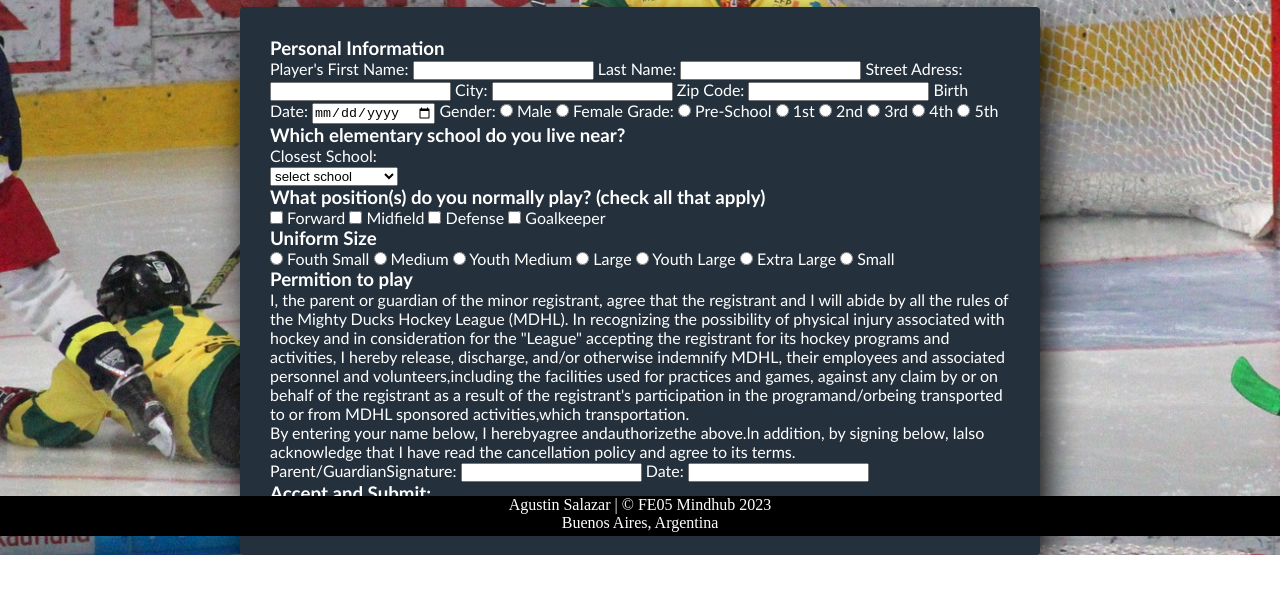
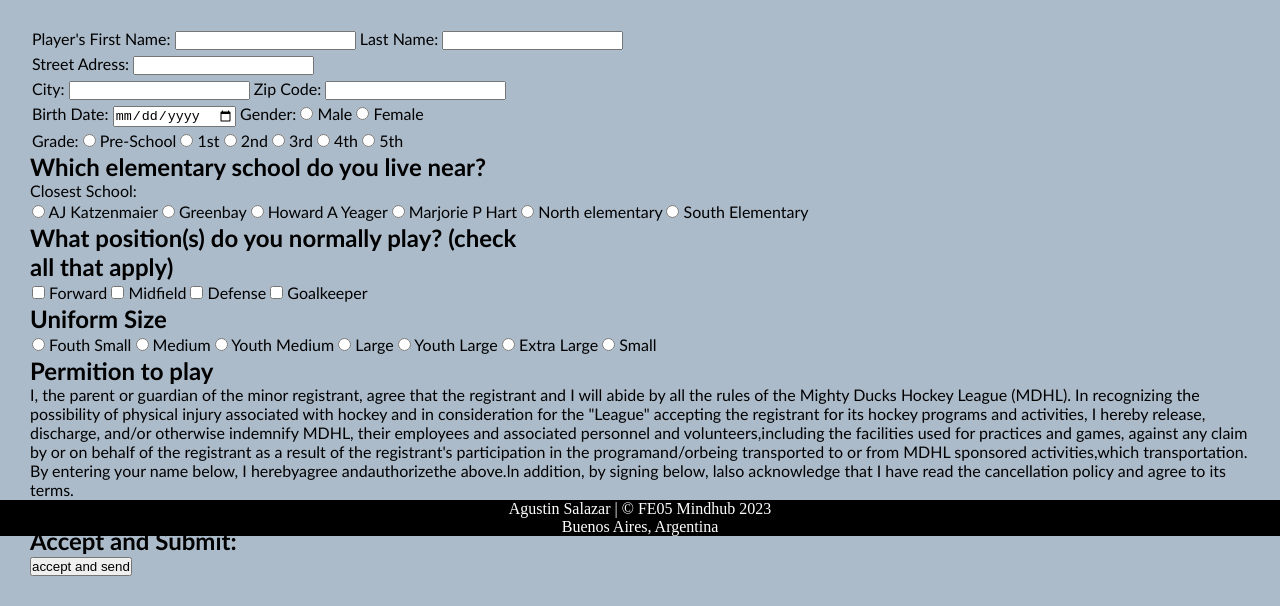
Before and after one commit to Salazar-mario/Proyecto-Hockey-Mindhub, a plain HTML site: page formulario.html in a window 1280 px wide. Shown: the part 264-870 px from the top of the page. Before the commit the page ends 819 px from the top, so only its background shows below. Drawn offline with Linux system fonts and the light colour scheme.

Commit message:
Correciones generales

```diff
--- a/Styles/styles3.css
+++ b/Styles/styles3.css
@@ -10,10 +10,7 @@ html {
 }
 
 body {
-    background-image: url(/src/assets/img/design1_image2.jpg);
-    background-size: cover;
-    background-repeat: no-repeat;
-    background-attachment: fixed;
+    background: #acbbca;
     box-sizing: border-box;
     display: flex;
     flex-direction: column;
@@ -57,14 +54,16 @@ article {
     display: flex;
     flex-direction: column;
     align-items: center;
-    justify-content: end;
-    height: 252px;
+    justify-content:flex-end;
+    height: 400px;
+
+
 }
 
 article .container {
     display: flex;
     flex-direction: column;
-    justify-content: flex-end;
+    justify-content: flex-start;
 }
 
 
@@ -81,6 +80,7 @@ article .container {
     border-radius: 50%;
     box-shadow: 0px 0px 15px 15px #ec731e;
     transform: rotate(360deg);
+
 }
 
 .container1 {
@@ -90,7 +90,6 @@ article .container {
     align-items: flex-end;
 
 }
-
 
 .text1 {
     display: flex;
@@ -208,12 +207,12 @@ aside {
 
 footer {
     background-color: black;
-    width: 100%;
-    height: 40px;
     color: white;
     text-align: center;
-    position: absolute;
+    position: fixed;
+    width: 100%;
     bottom: 0;
+
 }
 
 .position {
@@ -263,7 +262,6 @@ dd {
 li {
     color: red;
     padding: 10px;
-    background-color: black;
 }
 
 table {
@@ -290,9 +288,10 @@ table {
     text-decoration: underline;
 }
 
-td{
+td {
     text-align: center;
 }
+
 .information {
     font-weight: bold;
     display: flex;
@@ -380,7 +379,6 @@ dd {
 li {
     color: red;
     padding: 10px;
-    background-color: white;
     list-style-position: inside;
 }
 
@@ -402,17 +400,24 @@ ol.latin {
     display: flex;
     flex-direction: column;
     align-items: center;
-    justify-content: flex-end;
     height: 580px;
 }
 
 form {
-    width: 800px;
-    background: #24303c;
+    width: 100%;
+    background: #acbbca;
     padding: 30px;
     border-radius: 4px;
     font-family: 'calibri';
-    color: white;
-    box-shadow: 7px 13px 37px #000;
     justify-content: space-between;
 }
+
+fieldset{
+background-color: transparent;
+border-color: transparent;
+}
+.school {
+    display: flex;
+    flex-direction: column;
+
+}
--- a/about.html
+++ b/about.html
@@ -6,6 +6,7 @@
     <meta http-equiv="X-UA-Compatible" content="IE=edge">
     <meta name="viewport" content="width=device-width, initial-scale=1.0">
     <title>About</title>
+    <link rel="icon" type="image/png" sizes="16x16" href="./src/assets/img/favicon-16x16.png">
     <link rel="stylesheet" href="./Styles/styles3.css">
 </head>
 
@@ -24,9 +25,10 @@
             <figure>
                 <img src="./src/assets/img/LogoMightyducks-01.png" alt="mi_logo" id="logo" class="logo">
             </figure>
-                <figure class="container1">
-                    <img src="./src/assets/img/design1_image1.jpg" alt="hockey" class="photo">
-                </figure>
+            <figure class="container1">
+                <img src="./src/assets/img/design1_image1.jpg" alt="hockey" class="photo">
+            </figure>
+            </figure>
         </header>
         <h2 class="text2">About MDHL</h2>
         <article class="box1">
@@ -51,4 +53,5 @@
     </main>
 
 </body>
+
 </html>
--- a/formulario.html
+++ b/formulario.html
@@ -6,6 +6,7 @@
     <meta http-equiv="X-UA-Compatible" content="IE=edge">
     <meta name="viewport" content="width=device-width, initial-scale=1.0">
     <title>Document</title>
+    <link rel="icon" type="image/png" sizes="16x16" href="./src/assets/img/favicon-16x16.png">
     <link rel="stylesheet" href="./Styles/styles3.css">
 
 </head>
@@ -25,21 +26,28 @@
             <figure>
                 <img src="./src/assets/img/LogoMightyducks-01.png" alt="mi_logo" id="logo" class="logo">
             </figure>
-            <h2 class="text2">Formulario de Registro</h2>
         </header>
+        <h3>Registration Form</h3>
         <div class="formulario">
             <form action="show_data.html">
-                <h3>Personal Information</h3>
+                <div>
+                    <fieldset>
                         <label>Player's First Name:</label>
                         <input type="text" id="firstName" name="firstName">
                         <label>Last Name:</label>
                         <input type="text" id="lastName" name="lastName">
+                    </fieldset>
+                    <fieldset>
                         <label>Street Adress:</label>
                         <input type="text" id="adress" name="adress">
+                    </fieldset>
+                    <fieldset>
                         <label>City:</label>
                         <input type="text" id="city" name="city">
                         <label>Zip Code:</label>
                         <input type="text" id="zip" name="zip">
+                    </fieldset>
+                    <fieldset>
                         <label>Birth Date:</label>
                         <input type="date" id="birth" name="birth">
                         <label>Gender:</label>
@@ -47,6 +55,8 @@
                         <label>Male</label>
                         <input type="radio" id="female" value="female" name="gender">
                         <label>Female</label>
+                    </fieldset>
+                    <fieldset>
                         <label id="grade">Grade:</label>
                         <input type="radio" id="preSchool" value="preSchool" name="grade">
                         <label>Pre-School</label>
@@ -60,18 +70,33 @@
                         <label>4th</label>
                         <input type="radio" id="5th" value="5th" name="grade">
                         <label>5th</label>
-                <h3>Which elementary school do you live near?</h3>
+                    </fieldset>
+                </div>
+
+                <h2>Which elementary school do you live near?</h2>
+
                 <p>Closest School:</p>
-                <select name="school">
-                    <option>select school</option>
-                    <option value="katzenmaierSchool">AJ Katzenmaier</option>
-                    <option value="marjorieSchool">Marjorie P Hart</option>
-                    <option value="greenbaySchool">Greenbay</option>
-                    <option value="northSchool">North Elementary</option>
-                    <option value="howardSchool">Howard A Yeager</option>
-                    <option value="southSchool">South Elementary</option>
-                </select>
-                <h3>What position(s) do you normally play? (check all that apply)</h3>
+
+                <div class="school">
+                    <fieldset>
+                        <input type="radio" id="AJ Katzenmaier" value="AJ" name="size">
+                        <label>AJ Katzenmaier</label>
+                        <input type="radio" id="Greenbay" value="Greenbay" name="size">
+                        <label>Greenbay</label>
+                        <input type="radio" id="Howard A Yeager" value="Howard" name="size">
+                        <label>Howard A Yeager</label>
+                        <input type="radio" id="Marjorie P Hart" value="Marjorie" name="size">
+                        <label>Marjorie P Hart</label>
+                        <input type="radio" id="North Elementary" value="North" name="size">
+                        <label>North elementary</label>
+                        <input type="radio" id="South Elementary" value="South" name="size">
+                        <label>South Elementary</label>
+                    </fieldset>
+                </div>
+                <div>
+
+                    <h2>What position(s) do you normally play? (check all that apply)</h2>
+                    <fieldset>
                         <input type="checkbox" id="forward" value="forward" name="position">
                         <label id="position">Forward</label>
                         <input type="checkbox" id="midfield" value="midfield" name="position">
@@ -80,7 +105,11 @@
                         <label>Defense</label>
                         <input type="checkbox" id="goalkeeper" value="goalkeeper" name="position">
                         <label>Goalkeeper</label>
-                <h3>Uniform Size</h3>
+                    </fieldset>
+                </div>
+                <h2>Uniform Size</h2>
+                <div>
+                    <fieldset>
                         <input type="radio" id="fouthSmall" value="fSmall" name="size">
                         <label>Fouth Small</label>
                         <input type="radio" id="medium" value="medium" name="size">
@@ -95,7 +124,10 @@
                         <label>Extra Large</label>
                         <input type="radio" id="small" value="small" name="size">
                         <label>Small</label>
-                <h3>Permition to play</h3>
+                    </fieldset>
+                </div>
+                <h2>Permition to play</h2>
+
                 <p>I, the parent or guardian of the minor registrant, agree that the registrant and I will abide by all
                     the rules of the Mighty Ducks Hockey League (MDHL). In recognizing the possibility of physical
                     injury associated with hockey and in consideration for the "League" accepting the registrant for its
@@ -106,13 +138,15 @@
                     transportation.</p>
                 <p>By entering your name below, I herebyagree andauthorizethe above.ln addition, by signing below, lalso
                     acknowledge that I have read the cancellation policy and agree to its terms.</p>
+                <fieldset>
                     <label for="Parent">Parent/GuardianSignature:</label>
                     <input type="text" id="Parent" name="Parent/Guardian">
                     <label>Date:</label>
-                    <input type="text" id="date" name="date">
-                    <h3>Accept and Submit:</h3>
-                <input type="submit" value="SEND!">
+                    <input type="date" id="birth" name="birth">
+                </fieldset>
+                <h2>Accept and Submit:</h2>
 
+                <input type="submit" value="accept and send">
             </form>
         </div>
         <footer>
```
Also changed, not shown: contact.html (+1 -0 lines), game_info.html (+14 -10 lines), index.html (+1 -6 lines), rules.html (+1 -0 lines), src/assets/img/favicon-16x16.png (added). Lines whose indentation alone changed are shown as unchanged.
